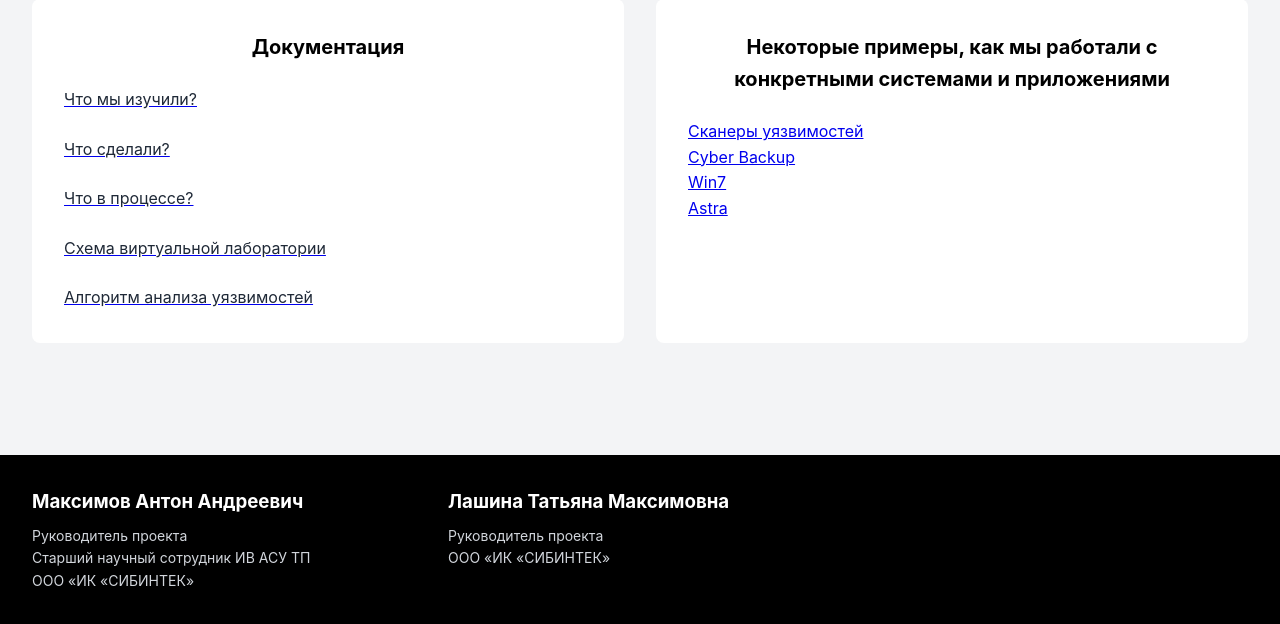
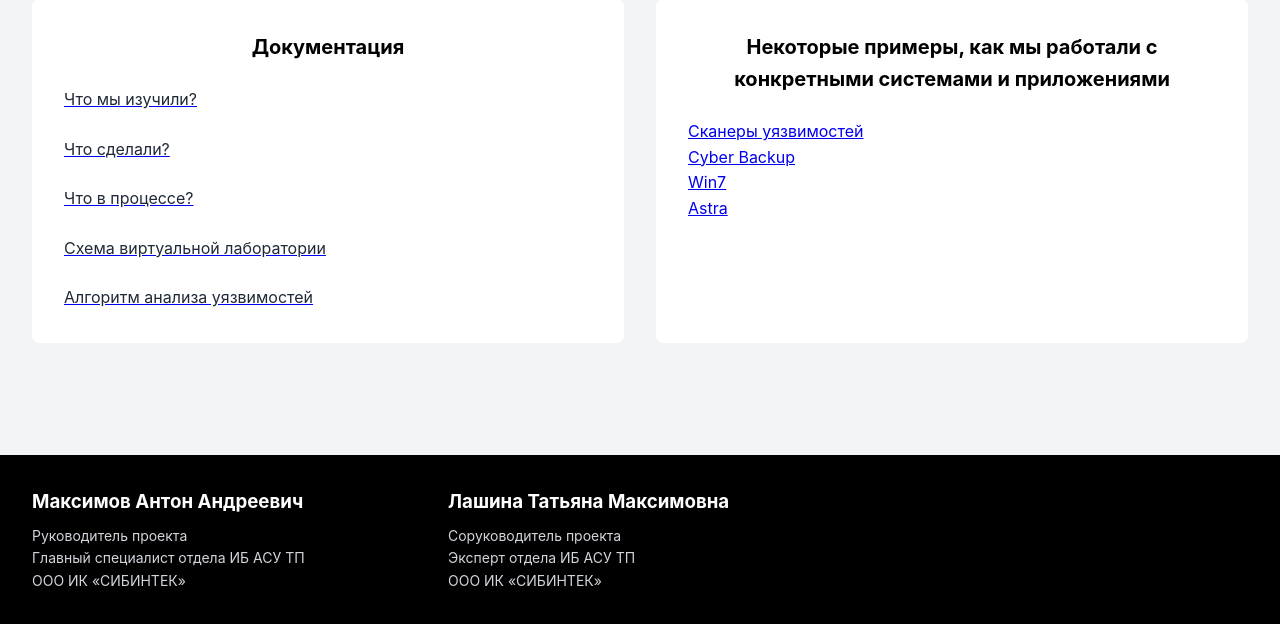
Before and after one commit to k0rfagen/Sibintek_site, a Django app: page / in a window 1280 px wide. Shown: the part 1100-1724 px from the top of the page. Run offline with Django 5.2, Linux system fonts and the light colour scheme.

Commit message:
hjgkhhjfd

```diff
--- a/templates/index.html
+++ b/templates/index.html
@@ -198,15 +198,16 @@
                 <h3>Максимов Антон Андреевич</h3>
                 <p>
                     Руководитель проекта<br>
-                    Старший научный сотрудник ИВ АСУ ТП<br>
-                    ООО «ИК «СИБИНТЕК»
+                    Главный специалист отдела ИБ АСУ ТП<br>
+                    ООО ИК «СИБИНТЕК»
                 </p>
             </div>
             <div class="footer-column">
                 <h3>Лашина Татьяна Максимовна</h3>
                 <p>
-                    Руководитель проекта<br>
-                    ООО «ИК «СИБИНТЕК»
+                    Соруководитель проекта<br>
+                    Эксперт отдела ИБ АСУ ТП<br>
+                    ООО ИК «СИБИНТЕК»
                 </p>
             </div>
         </div>
```
